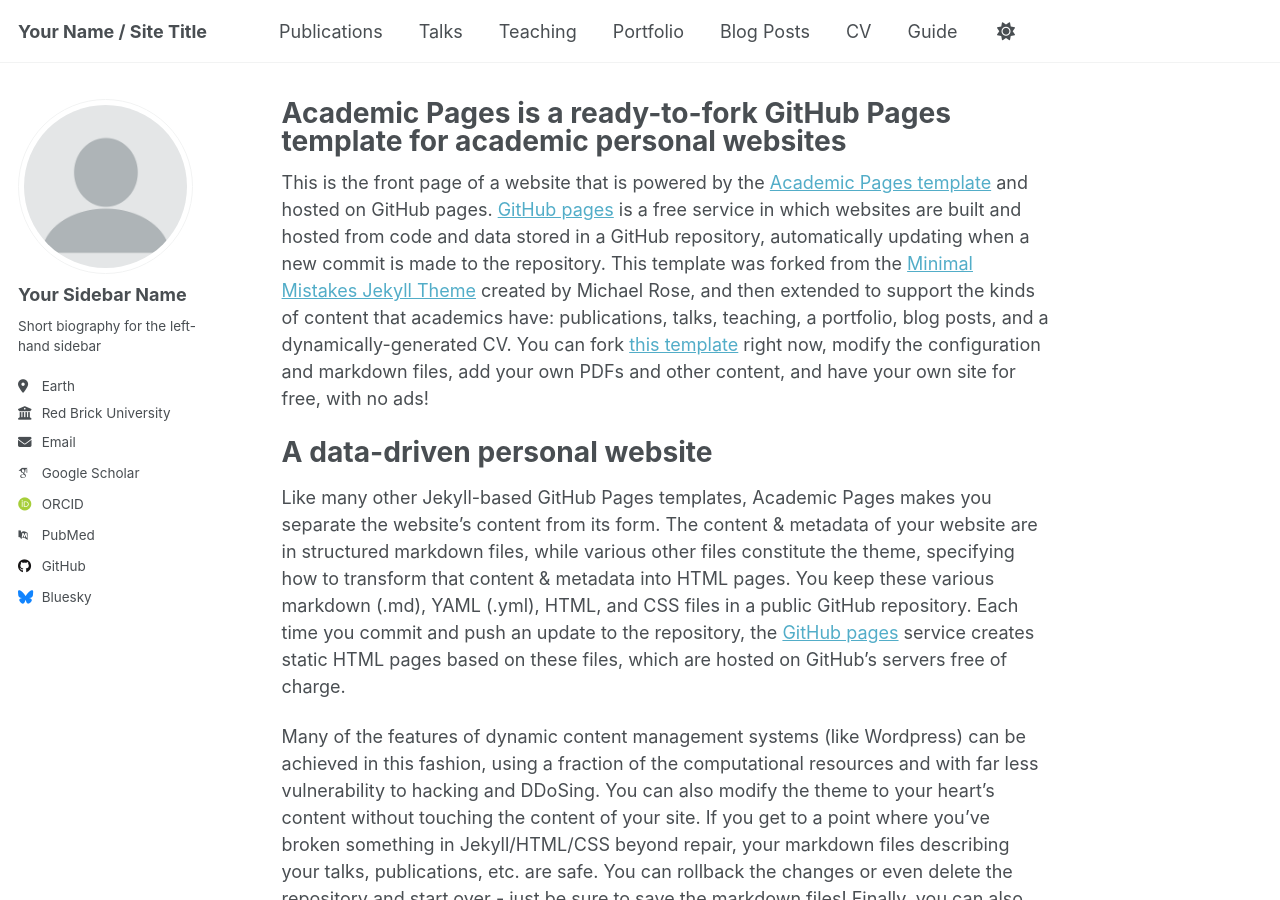
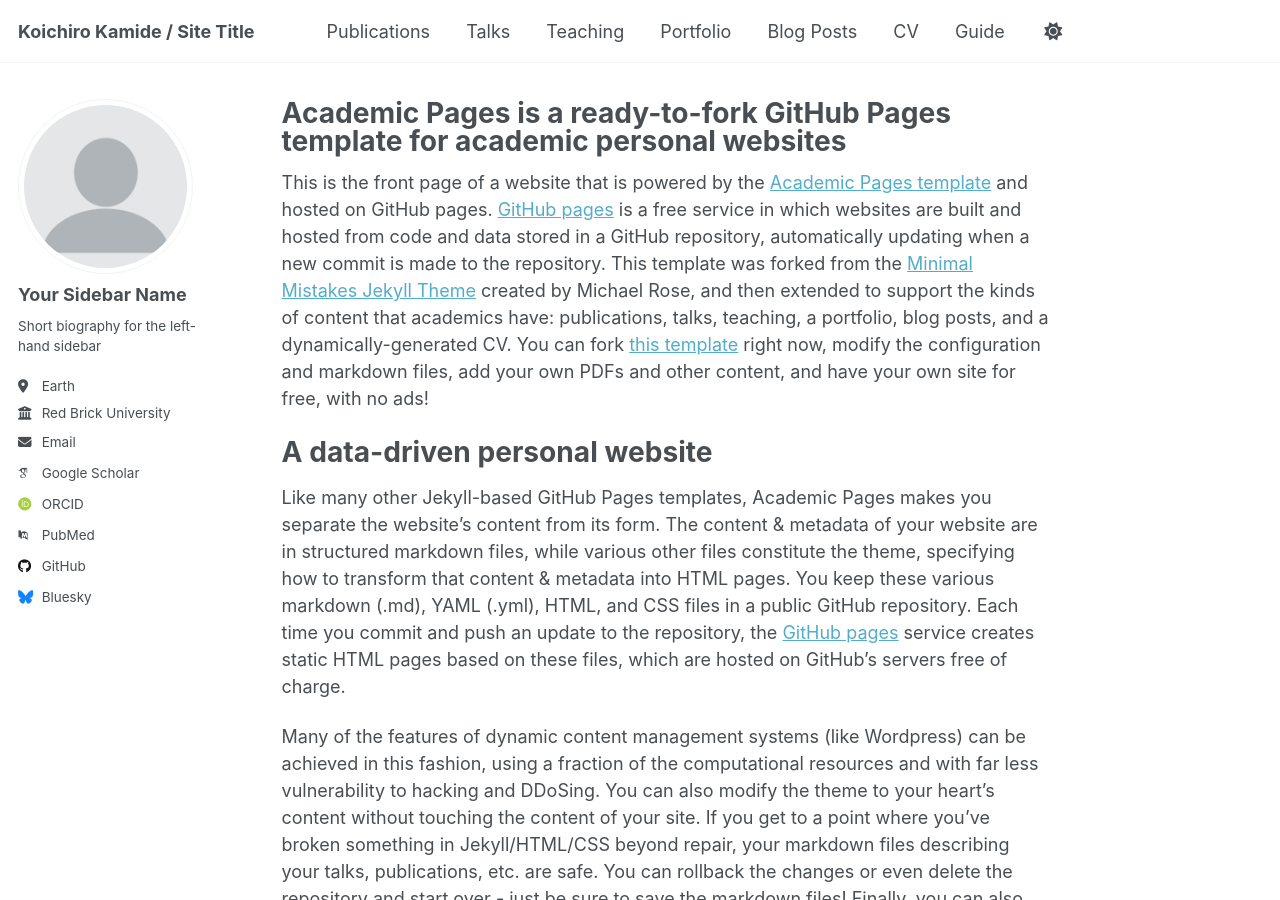
Before and after one commit to koichiro-kamide/koichiro-kamide.github.io, a Jekyll site: the page built from _pages/about.md, in a window 1280 px wide and 900 px high. Built offline with Jekyll 4.4.1, drawn with Linux system fonts in a browser that asks for light colours; some web fonts are replaced.

Commit message:
Name and email are changed.

```diff
--- a/_config.yml
+++ b/_config.yml
@@ -9,7 +9,7 @@
 # Basic Site Settings
 locale                   : "en-US"
 site_theme               : "default"
-title                    : "Your Name / Site Title"
+title                    : "Koichiro Kamide / Site Title"
 title_separator          : "-"
 name                     : &name "Koichiro Kamide"
 description              : &description "personal description"
--- a/_data/authors.yml
+++ b/_data/authors.yml
@@ -3,7 +3,7 @@
 Name Name:
   name        : "Name Name"
   uri         : "http://name.com"
-  email       : "name@name.com"
+  email       : "tagayakk@gmail.com"
   bio         : "This is the first name."
   avatar      : "/images/photo-koichiro.jpg"
   twitter     : "name"
```
